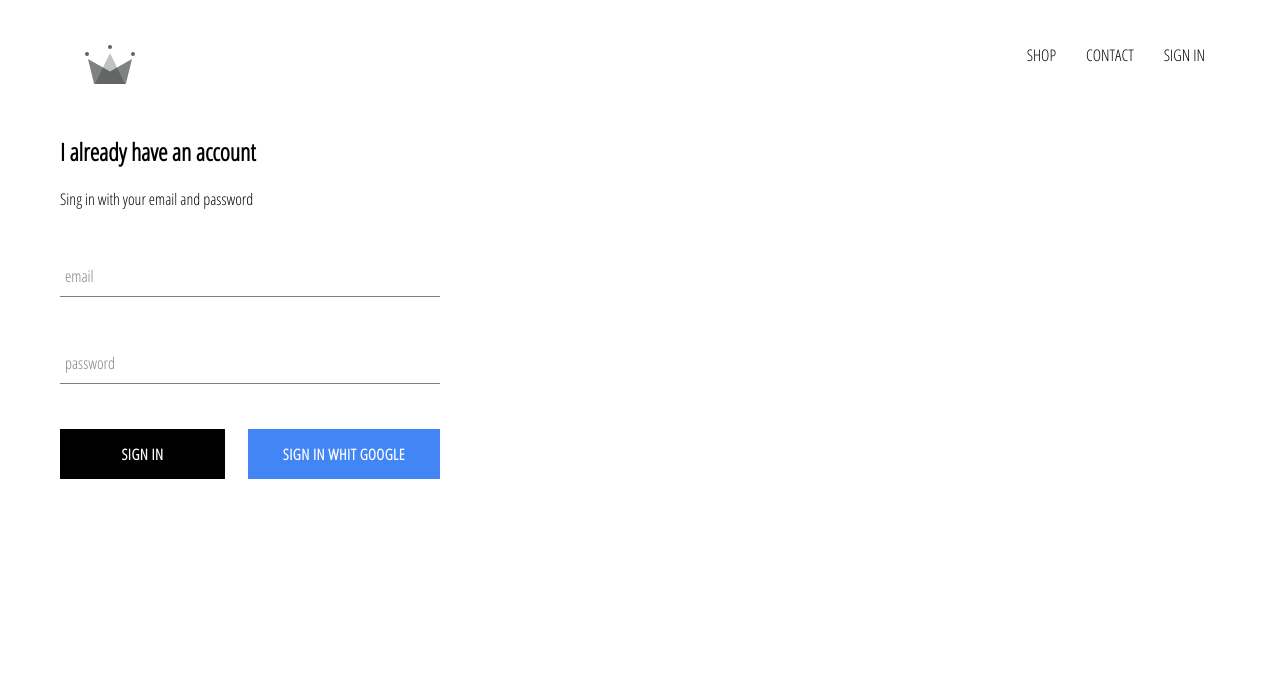
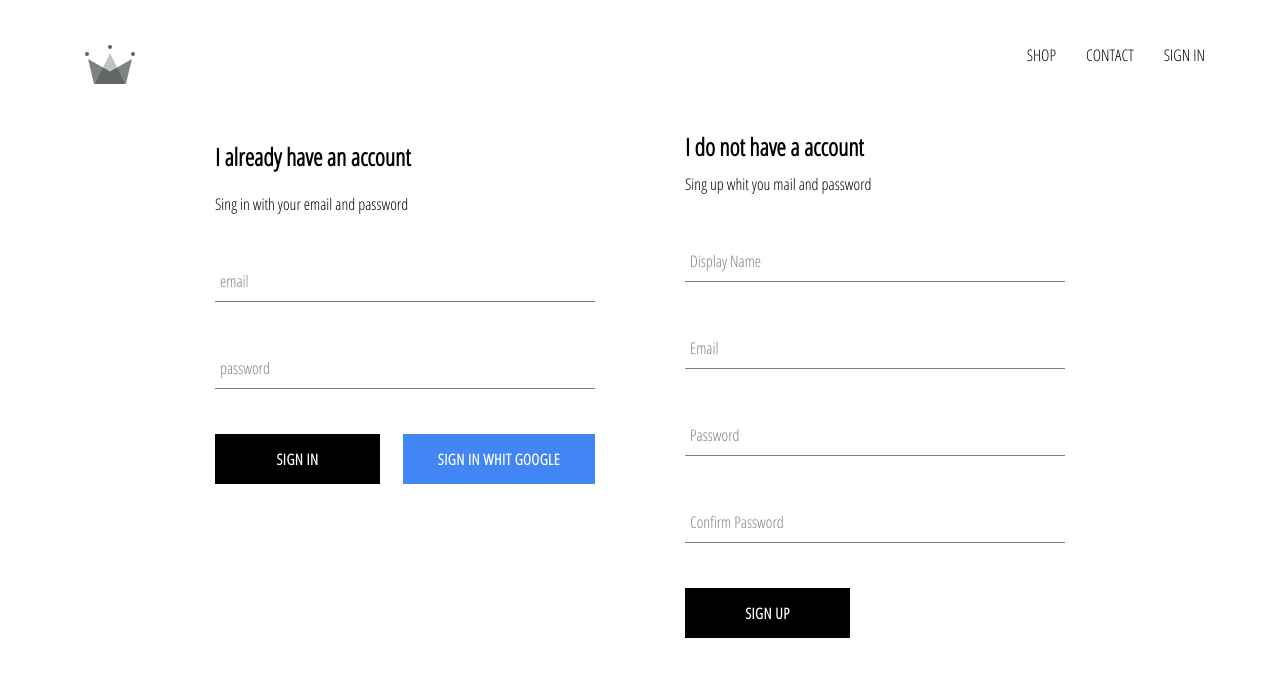
Before and after one commit to leandrorios009/crwn-clothing, a React (Create React App) app: page /signin in a window 1280 px wide. Shown: the top 676 px of the page. Built offline with nearby package versions, Linux system fonts and the light colour scheme; no server answers.

Commit message:
implemented firebase utils, included ability to store authenticated user into a firestore database

```diff
--- a/src/App.js
+++ b/src/App.js
@@ -6,7 +6,7 @@
 import ShopPage from './pages/shop/shop.component';
 import SignInAndSignUpPage from './pages/sign-in-and-sign-up/sign-in-and-sign-up.component';
 import Header from './components/header/header.component';
-import { auth } from './firebase/firebase.utils';
+import { auth, createUserProfileDocument } from './firebase/firebase.utils';
 
 
 class App extends React.Component {
@@ -22,9 +22,20 @@
   unsubscribeFromAuth = null;
 
   componentDidMount() {
-    this.unsubscribeFromAuth = auth.onAuthStateChanged(user => {
-      this.setState({ currentUser: user });
-      console.log(user);
+    this.unsubscribeFromAuth = auth.onAuthStateChanged(async userAuth => {
+      if (userAuth) {
+        const userRef = await createUserProfileDocument(userAuth);
+
+        userRef.onSnapshot(snapshot => {
+          this.setState({
+            currentUser: {
+              id: snapshot.id,
+              ...snapshot.data()
+            }
+          });
+        });
+      }
+      this.setState({ currentUser: userAuth });
     });
   }
 
--- /dev/null
+++ b/src/components/sign-up/sign-up.component.jsx
@@ -0,0 +1,104 @@
+import React from 'react';
+
+import FormInput from '../form-input/form-input.component';
+import CustomButton from '../custom-button/custom-button.component';
+
+import { auth, createUserProfileDocument } from '../../firebase/firebase.utils';
+
+import './sign-up.styles.scss';
+
+class SignUp extends React.Component {
+    constructor(){
+        super();
+
+        this.state = {
+            displayName: '',
+            email: '',
+            password: '',
+            confirmPassword:''
+        }
+    }
+
+    handleSubmit = async event => {
+        event.preventDefault();
+
+        const { displayName, email, password, confirmPassword } = this.state;
+
+        if (password !== confirmPassword) {
+            alert("password don´t match");
+            return
+        }
+
+        try {
+            const { user } = await auth.createUserWithEmailAndPassword(
+                email,
+                password
+            );
+
+            await createUserProfileDocument(user, { displayName });
+
+            this.setState({
+                displayName: '',
+                email: '',
+                password: '',
+                confirmPassword:''
+            })
+
+        } catch (error) {
+            console.log(error);
+        }
+    };
+
+    handleChange = event => {
+        const { name, value } = event.target;
+
+        this.setState({ [name]: value });
+    };
+
+    render() {
+        const { displayName, email, password, confirmPassword } = this.state;
+        return(
+            <div className='sign-up'>
+                <h2 className='title'>I do not have a account</h2>
+                <span>Sing up whit you mail and password</span>
+                <form className='sign-up-form' onSubmit={this.handleSubmit}>
+                    <FormInput
+                        type='text'
+                        name='displayName'
+                        value={displayName}
+                        onChange={this.handleChange}
+                        label='Display Name'
+                        required>
+                    </FormInput>
+                    <FormInput
+                        type='email'
+                        name='email'
+                        value={email}
+                        onChange={this.handleChange}
+                        label='Email'
+                        required>
+                    </FormInput>
+                    <FormInput
+                        type='password'
+                        name='password'
+                        value={password}
+                        onChange={this.handleChange}
+                        label='Password'
+                        required>
+                    </FormInput>
+                    <FormInput
+                        type='password'
+                        name='confirmPassword'
+                        value={confirmPassword}
+                        onChange={this.handleChange}
+                        label='Confirm Password'
+                        required>
+                    </FormInput>
+                    <CustomButton type='submit'>SIGN UP</CustomButton>
+                </form>
+            </div>
+        )
+    }
+}
+
+export default SignUp;
--- /dev/null
+++ b/src/components/sign-up/sign-up.styles.scss
@@ -0,0 +1,9 @@
+.sign-up {
+    display: flex;
+    flex-direction: column;
+    width: 380px;
+
+    .title {
+        margin: 10px 0;
+    }
+}
--- a/src/firebase/firebase.utils.js
+++ b/src/firebase/firebase.utils.js
@@ -12,6 +12,33 @@
     measurementId: "G-W7Q7TDW7KW"
   }
 
+  export const createUserProfileDocument = async (userAuth, additionalData) => {
+    if (!userAuth) return;
+
+    const userRef = firestore.doc(`users/${userAuth.uid}`);
+
+    const snapShot = await userRef.get();
+
+    if (!snapShot.exists) {
+      const { displayName, email } = userAuth;
+      const createdAt = new Date();
+
+      try {
+        await userRef.set({
+          displayName,
+          email,
+          createdAt,
+          ...additionalData
+        })
+      } catch (error) {
+        console.log('error creating user')
+      }
+    }
+
+    return userRef;
+
+  };
+
   firebase.initializeApp(config);
 
   export const auth = firebase.auth();
--- a/src/pages/sign-in-and-sign-up/sign-in-and-sign-up.component.jsx
+++ b/src/pages/sign-in-and-sign-up/sign-in-and-sign-up.component.jsx
@@ -1,12 +1,14 @@
 import React from 'react';
 
 import SignIn from '../../components/sign-in/sign-in.component';
+import SignUp from '../../components/sign-up/sign-up.component';
 
 import './sign-in-and-sign-up.styles.scss';
 
 const SingInAndSignUpPage = () => (
     <div className='sign-in-and-sign-up'>
-        <SignIn></SignIn>
+        <SignIn/>
+        <SignUp/>
     </div>
 )
 
--- a/src/pages/sign-in-and-sign-up/sign-in-and-sign-up.styles.scss
+++ b/src/pages/sign-in-and-sign-up/sign-in-and-sign-up.styles.scss
@@ -0,0 +1,6 @@
+.sign-in-and-sign-up {
+    width: 850px;
+    display: flex;
+    justify-content: space-between;
+    margin: 30px auto;
+}
```
